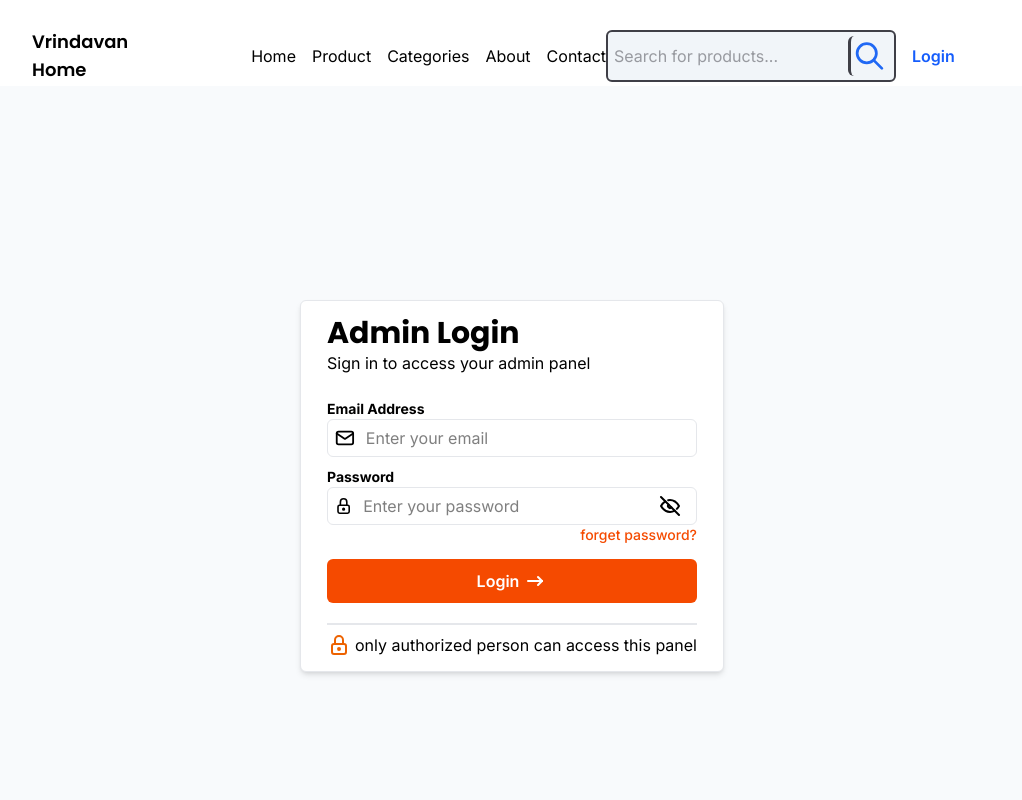
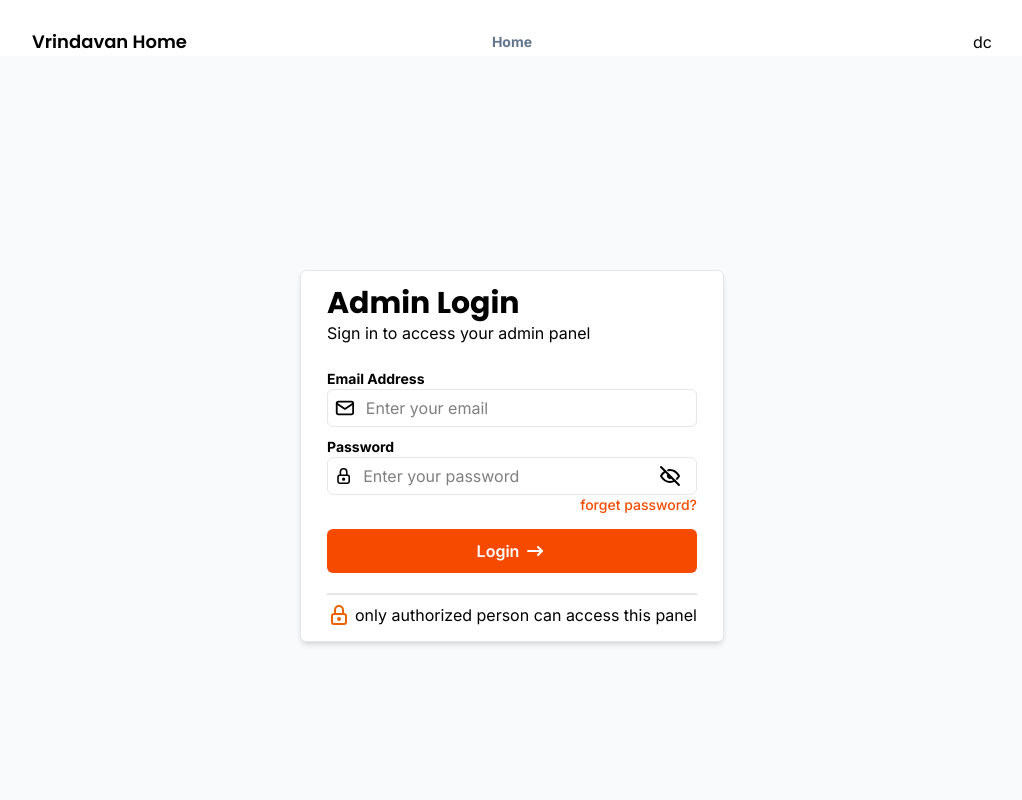
Before and after one commit to shivam-87388/vrindavan, a Next.js app in the folder frontend/: page /admin-login in a window 1280 px wide. Shown: the top 800 px of the page, without its empty margins (128-1150 px from the left). Built offline with nearby package versions, Linux system fonts and the light colour scheme.

Commit message:
fix nav bar

```diff
--- a/frontend/src/components/navbar.jsx
+++ b/frontend/src/components/navbar.jsx
@@ -5,29 +5,18 @@ import { IconShoppingCart, IconSearch } from '@tabler/icons-react';
 
 const navbar = () => {
   return (
-   <div className="flex flex-row w-full items-center px-40 pb-0.5  pt-7">
-    <h3 className="flex-1 text-black text-lg font-semibold font-['Poppins']">Vrindavan<br/>Home</h3>
-    <nav className="flex-1 flex flex-row justify-center gap-4">
-     <a href="text-slate-500 text-sm font- font-['Inter']">Home</a>
-     <a href="text-slate-500 text-sm font-bold font-['Inter']">Product</a>
-     <a href="text-slate-500 text-sm font-bold font-['Inter']">Categories</a>
-     <a href="text-slate-500 text-sm font-bold font-['Inter']">About</a>
-     <a href="text-slate-500 text-sm font-bold font-['Inter']">Contact</a>
-    </nav>
-    <div className="flex items-center rounded-md border-2 bg-slate-100 border-zinc-700 py-1 px-1.5">
-      <input type="text" placeholder="Search for products..." className="text-zinc-700 text-base font-normal font-['Inter']"></input>
-      <IconSearch color='#2068F4' stroke={2} size={40} className="border-l-3 border-zinc-700 rounded-md px-0.5"/>
 
-    </div>
-    <div className="flex items-center justify-center gap-2">
-      <a href='#' className="text-blue-600 text-base font-semibold font-['Inter'] w-24 px-4 py-1.25">Login</a>
+  <header className="flex flex-row pt-7 items-center justify-between px-40">
+    <div className="flex-1 flex items-center justify-start">
+      <h3 className="text-black text-lg font-semibold font-['Poppins']">Vrindavan Home</h3>
     </div>
 
+    <nav className="flex-1 flex justify-center">
+      <a href=''className="text-slate-500 text-sm font-bold font-['Inter']">Home</a>
+    </nav>
+    <div className="flex-1 flex justify-end">dc</div>
+  </header>
 
-
-
-
-   </div>
   )
 }
 
```
